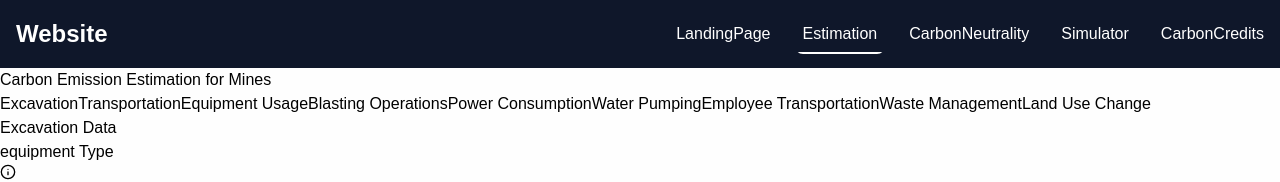
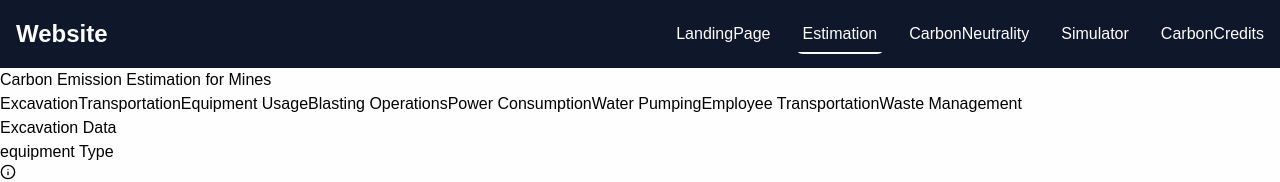
Before and after one commit to YashPatil0105/sih24, a React (Vite) app in the folder frontend/: page /estimation in a window 1280 px wide. Shown: the top 182 px of the page. Built offline with nearby package versions, Linux system fonts and the light colour scheme.

Commit message:
landuse removed

```diff
--- a/frontend/src/components/pages/Estimation.jsx
+++ b/frontend/src/components/pages/Estimation.jsx
@@ -312,10 +312,6 @@ export const Estimation = () => {
     wasteManagement: {
       wasteType: ['Overburden', 'Tailings', 'Waste Rock', 'Used Oil', 'Scrap Metal'],
       disposalMethod: ['Backfilling', 'Surface Impoundment', 'Recycling', 'Incineration', 'Landfill']
-    },
-    landUseChange: {
-      vegetationType: ['Forest', 'Grassland', 'Wetland', 'Shrubland', 'Agricultural Land'],
-      restorationPlan: ['Reforestation', 'Wetland Restoration', 'Native Species Planting', 'Soil Remediation', 'Passive Restoration']
     }
   };
 
@@ -368,8 +364,7 @@ export const Estimation = () => {
     { name: 'Power Consumption', id: 'powerConsumption' },
     { name: 'Water Pumping', id: 'waterPumping' },
     { name: 'Employee Transportation', id: 'employeeTransportation' },
-    { name: 'Waste Management', id: 'wasteManagement' },
-    { name: 'Land Use Change', id: 'landUseChange' }
+    { name: 'Waste Management', id: 'wasteManagement' }
   ];
 
   return (
```
